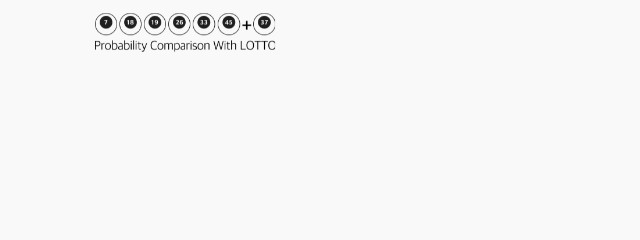
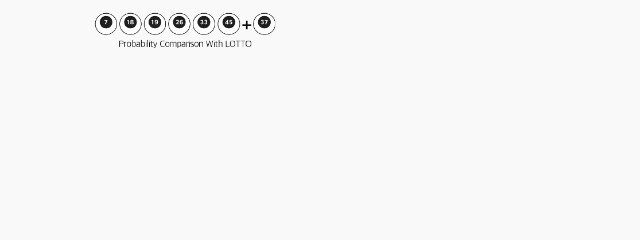
Before and after one commit to Newrred/Probability-Comparison-with-Lotto, a plain HTML site: page index.html in a window 1280 px wide. Shown: the top 240 px of the page, 455-1095 px from the left. Drawn offline with Linux system fonts and the light colour scheme; files whose address does not match are found by name; a web font is replaced by a local one.

Commit message:
Update index.css

```diff
--- a/index.css
+++ b/index.css
@@ -117,7 +117,7 @@ html::-webkit-scrollbar {
     height: 5vmax;
     background-size: contain;
     background-repeat: no-repeat;
-    background-image: url(img/FF/LOGO.png);
+    background-image: url(img/FF/LOGO2.png);
 }
 
 #lotto{
```
